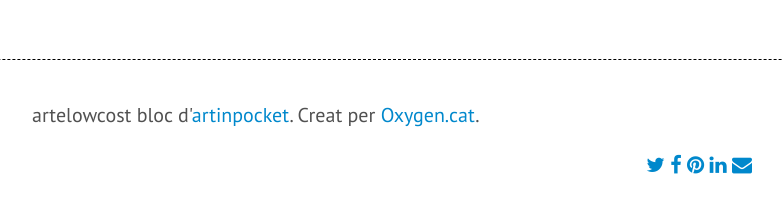
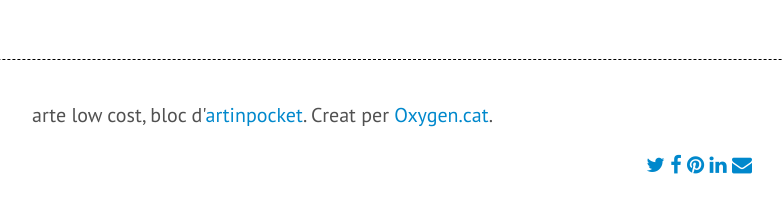
Before and after one commit to artelowcost/artelowcost.github.io, a Jekyll site: the page built from index.html, in a window 1280 px wide and 900 px high, scrolled down 6375 px. Shown: the part 660-873 px from the top of the window, without its empty margins (248-1031 px from the left). Built offline with Jekyll 4.4.1, drawn with Linux system fonts in a browser that asks for light colours; nearby versions of some CDN libraries; Markdown is read by kramdown in place of the engine named in the settings; the list of posts is cut into pages by our own code.

Commit message:
refet els títol del bloc per mirar la incidència al posicionament.

```diff
--- a/_config.yml
+++ b/_config.yml
@@ -9,7 +9,7 @@ permalink:        pretty
 # Setup
 title:            artelowcost/artinpocket
 tagline:          Un blog d'artinpocket
-description:      artelowcost bloc d'<a href="http://www.artinpocket.cat" target="_blank">artinpocket</a>. Creat per <a href="http://www.oxygen.cat/" target="_blank">Oxygen.cat</a>.
+description:      "arte low cost, bloc d'<a href='http://www.artinpocket.cat' target='_blank'>artinpocket</a>. Creat per <a href='http://www.oxygen.cat/' target='_blank'>Oxygen.cat</a>."
 url:              'http://www.artelowcost.com'
 
 author:
```
